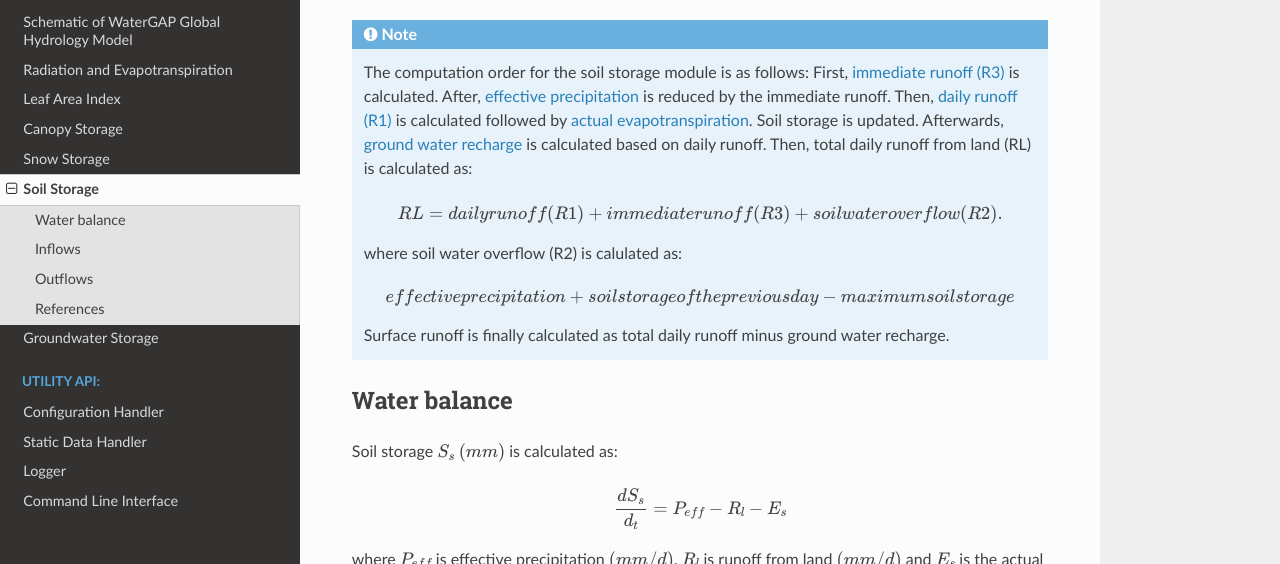
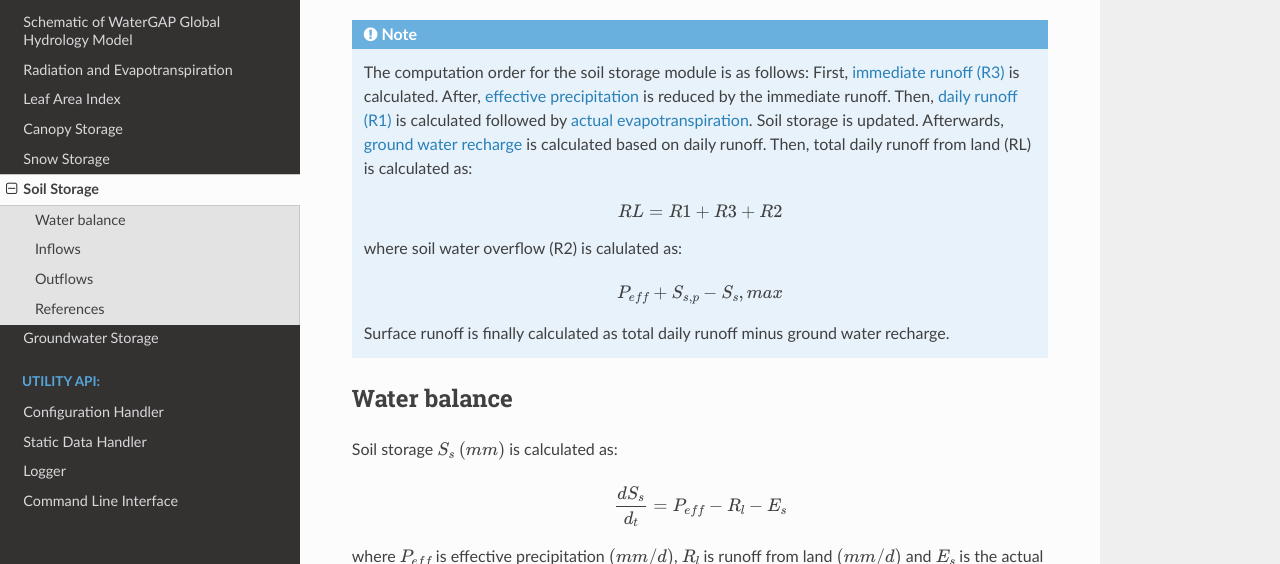
Before and after one commit to HydrologyFrankfurt/ReWaterGAP, a Sphinx documentation site: the page built from docs/api_docs/soilstorage.rst, in a window 1280 px wide and 900 px high, cut to the strip 336-900 px from the top of the window. Built offline with Sphinx 7.4.7 and the Read the Docs theme 2.0.0, drawn with Linux system fonts in a browser that asks for light colours.

Commit message:
Update soilstorage.rst

```diff
--- a/docs/api_docs/soilstorage.rst
+++ b/docs/api_docs/soilstorage.rst
@@ -15,12 +15,12 @@ This module computes soil storage and related fluxes for all grid cells based on
    Then, total daily runoff from land (RL) is calculated as:
 
    .. math::
-      RL= daily runoff (R1) + immediate runoff (R3) + soil water overflow (R2).
+      RL = R1 + R3 + R2
 
    where soil water overflow (R2) is calulated as:
 
    .. math::
-      effective precipitation  + soil storage of the previous day - maximum soil storage
+      {P}_{eff}  + {S}_{s,p} - {S_s,max}
 
    Surface runoff is finally calculated as total daily runoff minus ground water recharge.
 
```
